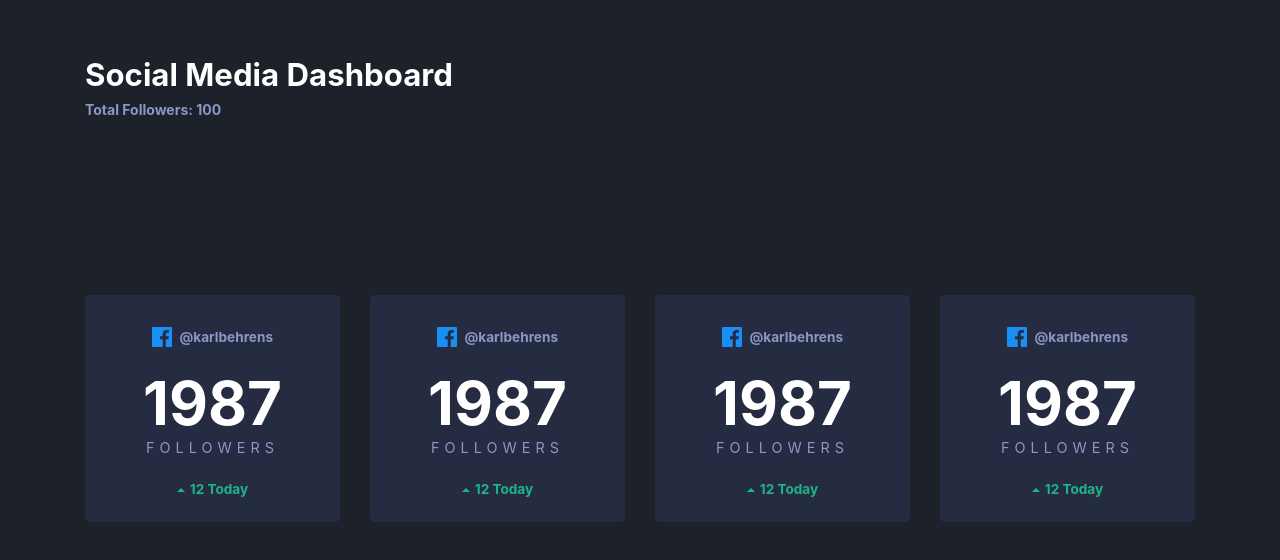
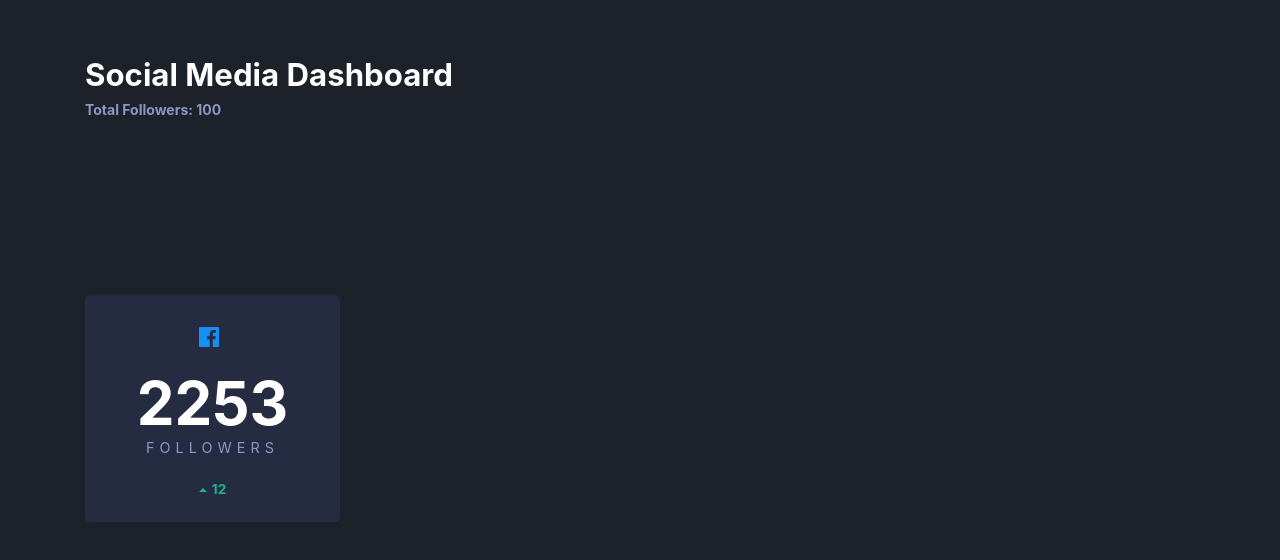
Before and after one commit to karlbehrensg/social-media-dashboard, a Next.js app: page / in a window 1280 px wide. Shown: the top 560 px of the page. Built offline with nearby package versions, Linux system fonts and the light colour scheme.

Commit message:
Alimentacion de stats con API

```diff
--- a/components/GeneralCard/index.js
+++ b/components/GeneralCard/index.js
@@ -1,21 +1,21 @@
 import Facebook from "../Icons/Facebook";
 import Up from "../Icons/Up";
 
-export default function GeneralCard () {
+export default function GeneralCard ({ userName, followers, today }) {
   return (
     <>
       <div className="general-card">
         <div className="general-card__header">
           <Facebook/>
-          <span className="sn-user">@karlbehrens</span>
+          <span className="sn-user">{userName}</span>
         </div>
         <div className="general-card__main">
-          <strong className="sn-feedback">1987</strong>
+          <strong className="sn-feedback">{followers}</strong>
           <span className="sn-feedback-title">FOLLOWERS</span>
         </div>
         <div className="general-card__footer">
           <Up />
-          <span className="sn-trend-count sn-trend-count--up">12 Today</span>
+          <span className="sn-trend-count sn-trend-count--up">{today}</span>
         </div>
       </div>
 
--- a/pages/api/facebook.js
+++ b/pages/api/facebook.js
@@ -0,0 +1,8 @@
+export default (req, res) => {
+  res.statusCode = 200
+  res.json({
+    username: '@karlbehrens',
+    followers: 2253,
+    today: 12
+  })
+}
--- a/pages/index.js
+++ b/pages/index.js
@@ -1,8 +1,17 @@
 import Head from 'next/head'
 import Header from "../components/Header";
 import GeneralCard from "../components/GeneralCard";
+import {useState, useEffect} from "react";
 
 export default function Home() {
+  const [stats, setStats] = useState([])
+
+  useEffect(() => {
+    fetch('http://localhost:3000/api/facebook')
+      .then(res => res.json())
+      .then(setStats)
+  }, [])
+
   return (
     <>
       <Head>
@@ -13,10 +22,11 @@ export default function Home() {
         <Header />
         <div className='container'>
           <div className="general-stats">
-            <GeneralCard />
-            <GeneralCard />
-            <GeneralCard />
-            <GeneralCard />
+            <GeneralCard
+              userName={stats.userName}
+              followers={stats.followers}
+              today={stats.today}
+            />
           </div>
         </div>
       </div>
```
